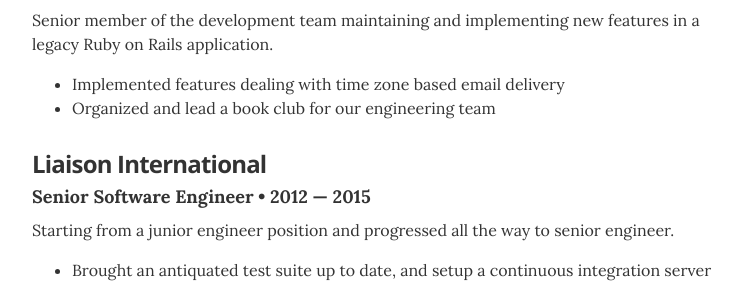
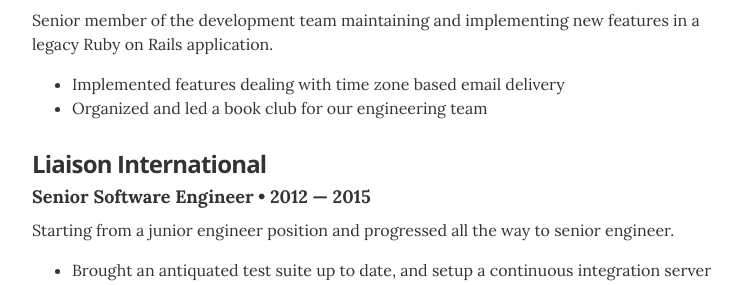
Before and after one commit to jonesdeini/jonesdeini.github.io, a Jekyll site: the page built from index.html, in a window 1280 px wide. Shown: the part 897-1182 px from the top of the page, without its empty margins (268-1011 px from the left). Built offline with Jekyll 4.4.1, drawn with Linux system fonts in a browser that asks for light colours.

Commit message:
english is hard

```diff
--- a/_data/experience.yml
+++ b/_data/experience.yml
@@ -9,7 +9,7 @@
 - company: PhishMe
   position: Senior Software Engineer
   duration: 2015 &mdash; 2016
-  summary: Senior member of the development team maintaining and implementing new features in a legacy Ruby on Rails application.<ul class="resume-item-list"><li>Implemented features dealing with time zone based email delivery</li><li>Organized and lead a book club for our engineering team</li></ul>
+  summary: Senior member of the development team maintaining and implementing new features in a legacy Ruby on Rails application.<ul class="resume-item-list"><li>Implemented features dealing with time zone based email delivery</li><li>Organized and led a book club for our engineering team</li></ul>
 
 
 # Liaison International
```
